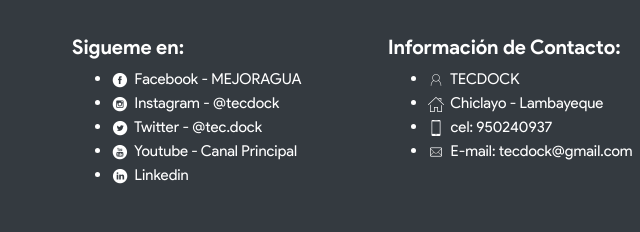
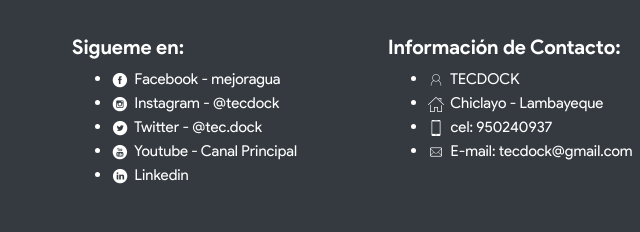
Before and after one commit to juanlara97/mejoragua-pagina, a plain HTML site: page index.html in a window 1280 px wide. Shown: the part 2652-2884 px from the top of the page, 583-1223 px from the left. Drawn offline with Linux system fonts and the light colour scheme.

Commit message:
cambio facebook

```diff
--- a/index.html
+++ b/index.html
@@ -151,7 +151,7 @@
       <div class="col">
         <h5>Sigueme en:</h5>
         <ul>
-          <li><a class="footer-item" href="https://www.facebook.com/mejoraguasystems/" target="_blank"><img class="icon" src="src/fb.png">&nbsp Facebook - MEJORAGUA</a></li>
+          <li><a class="footer-item" href="https://www.facebook.com/mejoraguasystems/" target="_blank"><img class="icon" src="src/fb.png">&nbsp Facebook - mejoragua</a></li>
           <li><a class="footer-item" href="https://www.instagram.com/?hl=es-la" target="_blank"><img class="icon" src="src/instagram.png">&nbsp Instagram - @tecdock</a></li>
           <li><a class="footer-item" href="https://twitter.com/?lang=es" target="_blank"><img class="icon" src="src/twitter.png">&nbsp Twitter - @tec.dock</a></li>
           <li><a class="footer-item" href="https://www.youtube.com/" target="_blank"><img class="icon" src="src/youtube.png">&nbsp Youtube - Canal Principal</a></li>
```
